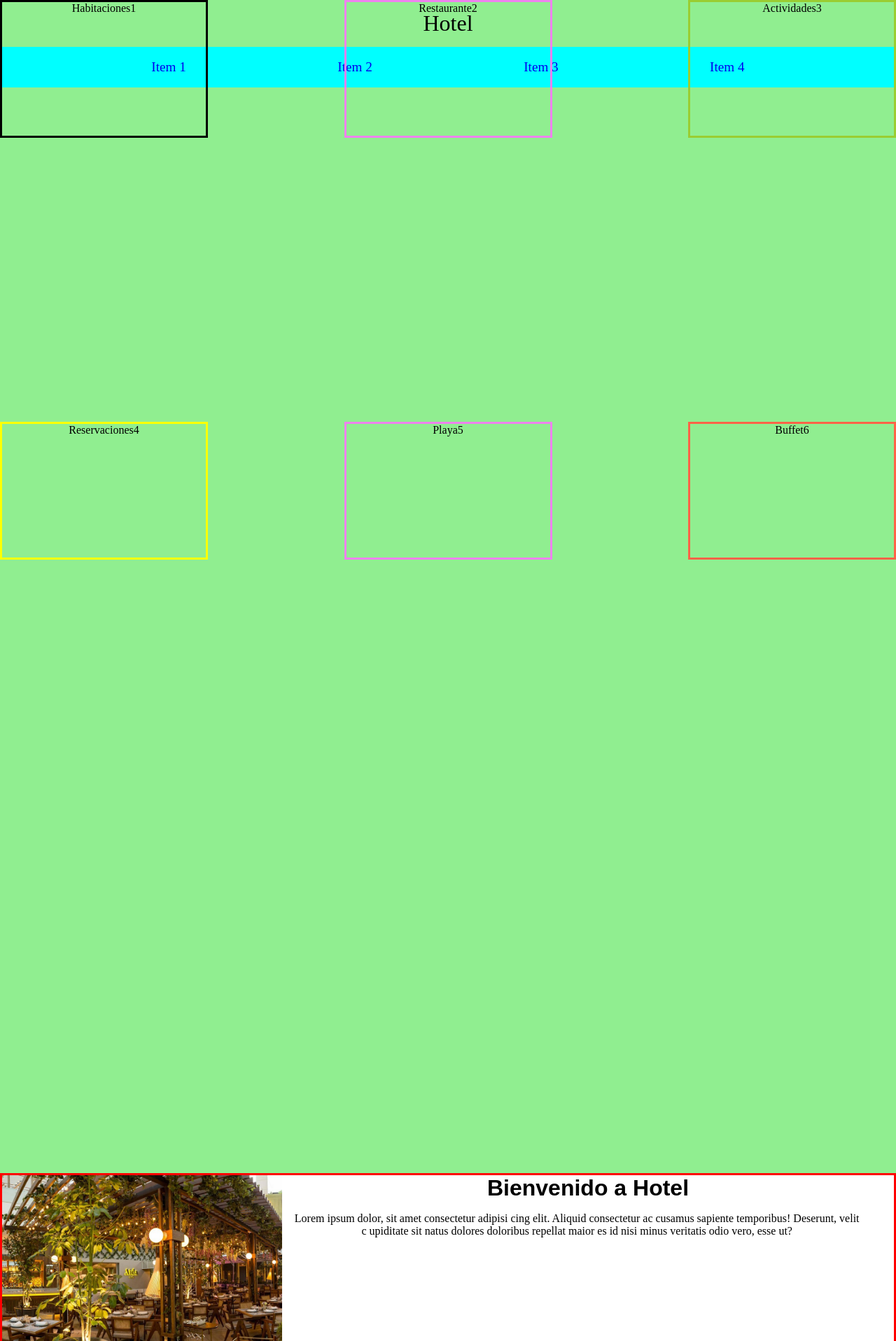
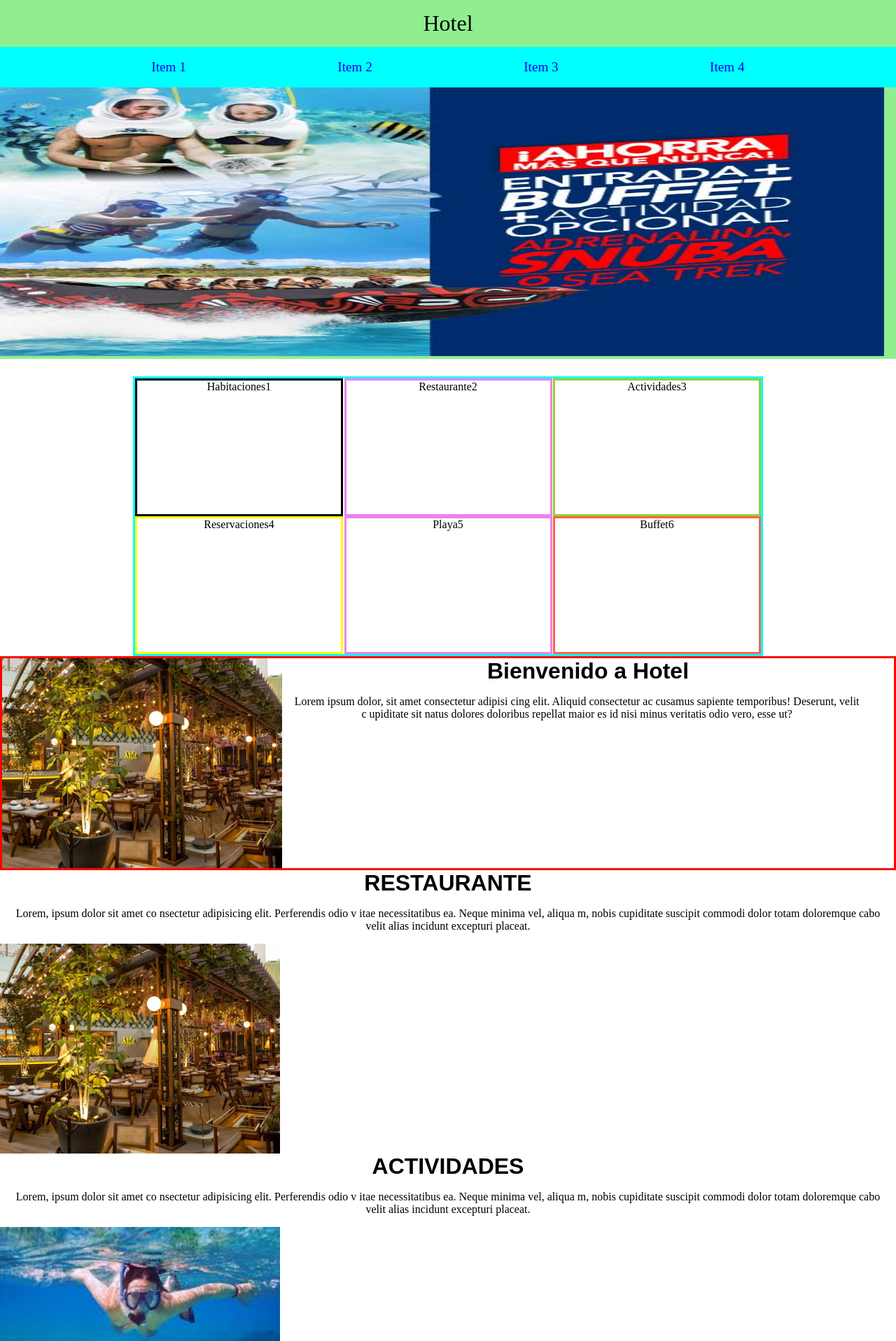
Before and after one commit to AbrahamLasPuertas/proyectofinal, a PHP site: page / in a window 1280 px wide. Shown: the top 1917 px of the page at 70% size. Run offline with PHP 8.4, Linux system fonts and the light colour scheme.

Commit message:
prueba_10

```diff
--- a/style.css
+++ b/style.css
@@ -41,37 +41,19 @@
     font-size: 1.2em;
 }
 .img_menu{
-    width: 98vw;
+    width: 98.7vw;
     height: 30vw;
 }
 .container{
-    margin-left: auto;
-    margin-right: auto;
-    width: 98vw;
+    width: 98.7vw;
     overflow: hidden;
 }
 .container ul{
     list-style: none;
-<<<<<<< HEAD
-    display: flex;
-    animation: slide 10s infinite alternate;
-}
-@keyframes slide{
-    0% {margin-left: 0vw;}
-    20%{margin-left: 0vw;}
-    25%{margin-left: -98vw;}
-    45%{margin-left: -98vw;}
-    50%{margin-left: -196vw}
-    70%{margin-left: -196vw;}
-    75%{margin-left: -294vw;}
-    100%{margin-left: -294vw;}
-}
-=======
     width: 100vw;
     display: flex;
     animation: slide 10s infinite alternate;
 }
-<<<<<<< HEAD
 @keyframes slide{
     0% {margin-left: 0vw;}
     20%{margin-left: 0vw;}
@@ -82,9 +64,6 @@
     75%{margin-left: -296.1vw;}
     100%{margin-left: -296.1vw;}
 }
-=======
->>>>>>> 821c237c462d5d2b38cf1b20998994f926846948
->>>>>>> 645e6dc21f9815c9e33573293f47bb820e82c996
 
 /*Menu en pantalla*/
 .contenedor{
```
Also changed, not shown: index.html (line endings or trailing spaces).
